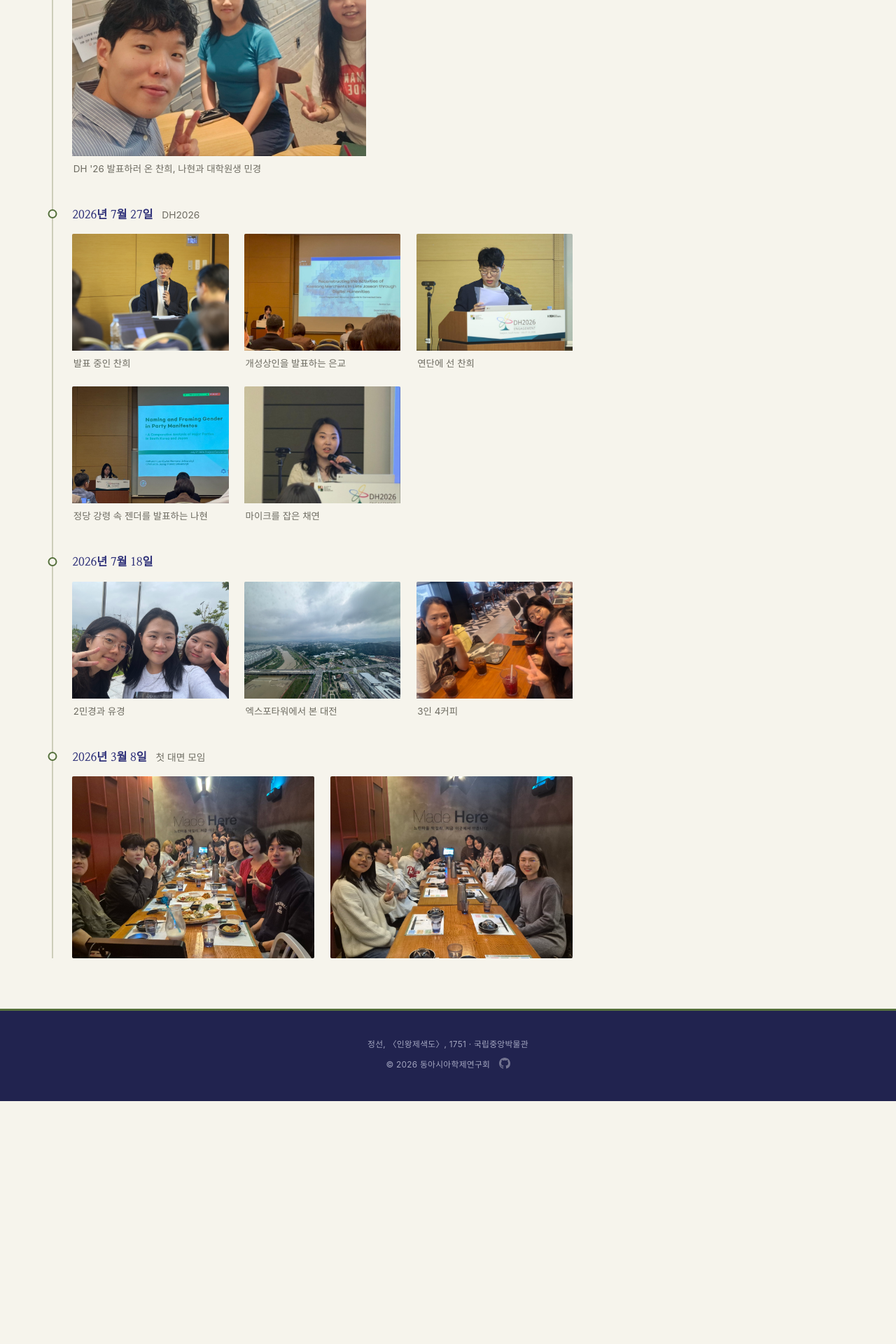
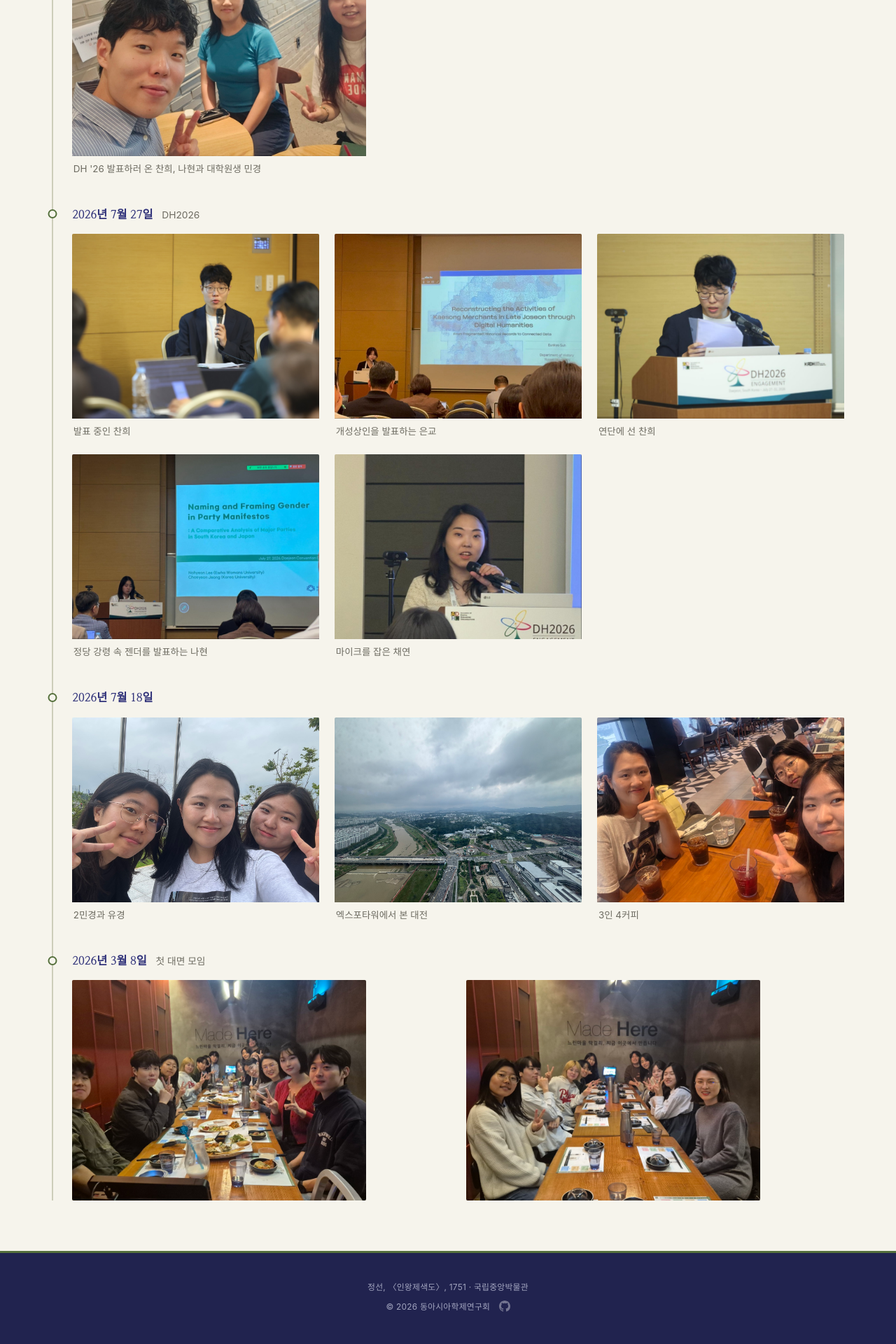
Before and after one commit to eastasia-interdisciplinary/eastasia-interdisciplinary.github.io, a Jekyll site: the page built from gallery.html, in a window 1280 px wide. Shown: the part 1012-2932 px from the top of the page at 70% size. Built offline with Jekyll 4.4.1, drawn with Linux system fonts in a browser that asks for light colours; some web fonts are replaced; before the commit the page ends 2585 px from its top, so only the background shows below that.

Commit message:
Give the gallery the whole page, and the photographs room in it
The page reserved a 340px sidebar column it never filled, so photographs
sat in two thirds of the width; five in a day came out at 200px each. The
gallery takes the full width now, as the people map does, and a track is
280px at its narrowest, which puts three across at around 350px and wraps
the rest onto the next row.

Co-Authored-By: Claude Opus 5 <noreply@anthropic.com>

```diff
--- a/assets/css/style.css
+++ b/assets/css/style.css
@@ -740,7 +740,7 @@ summary.cycle-heading::before {
    is the same size as the one above it rather than stretching to fill. */
 .gallery-grid {
   display: grid;
-  grid-template-columns: repeat(auto-fit, minmax(190px, 1fr));
+  grid-template-columns: repeat(auto-fit, minmax(280px, 1fr));
   gap: 1.4rem;
   justify-items: start;
 }
--- a/gallery.html
+++ b/gallery.html
@@ -3,7 +3,7 @@ layout: default
 title: 갤러리
 permalink: /gallery/
 ---
-<main class="main-col">
+<main class="main-col main-col--wide">
   <h2 class="section-label"><span class="i18n-ko">갤러리</span><span class="i18n-en">Gallery</span></h2>
 
   {% assign shots = site.data.gallery | default: empty %}
```
